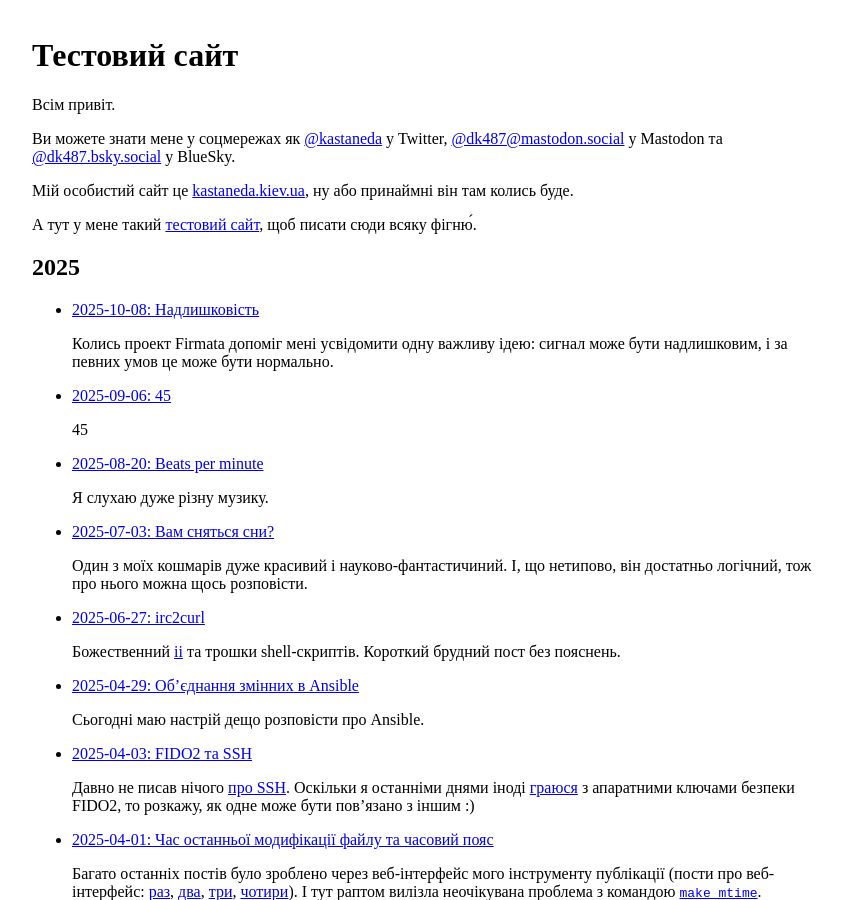
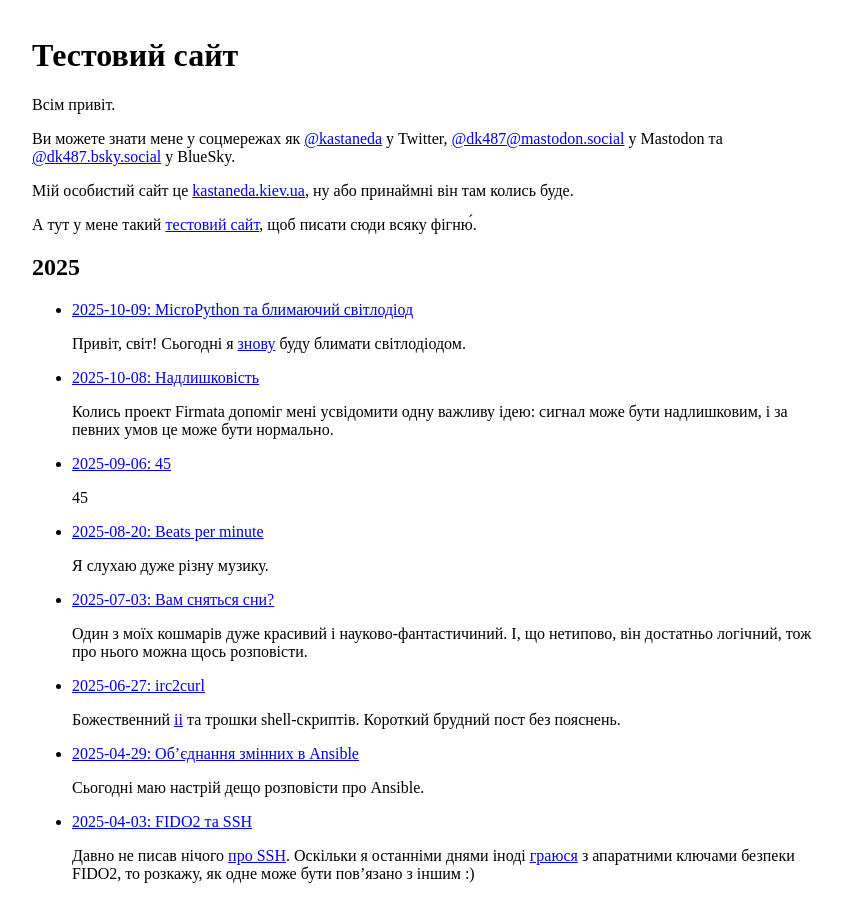
Before and after one commit to dk487/test.de.co.ua, a Jekyll site: the page built from index.md, in a window 1280 px wide and 900 px high. Shown: the whole window, without its empty margins (208-1051 px from the left). Built offline with Jekyll 4.4.1, drawn with Linux system fonts in a browser that asks for light colours.

Commit message:
New post: MicroPython blinking LED

```diff
--- a/_drafts/python-blinking-led.md
+++ b/_posts/2025/2025-10-09-python-blinking-led.md
@@ -1,6 +1,6 @@
 ---
 title: MicroPython та блимаючий світлодіод
-placeholder: here
+date: 2025-10-09 02:40:59 +03:00
 ---
 
 Привіт, світ! Сьогодні я [знову][1] буду блимати світлодіодом.
```
